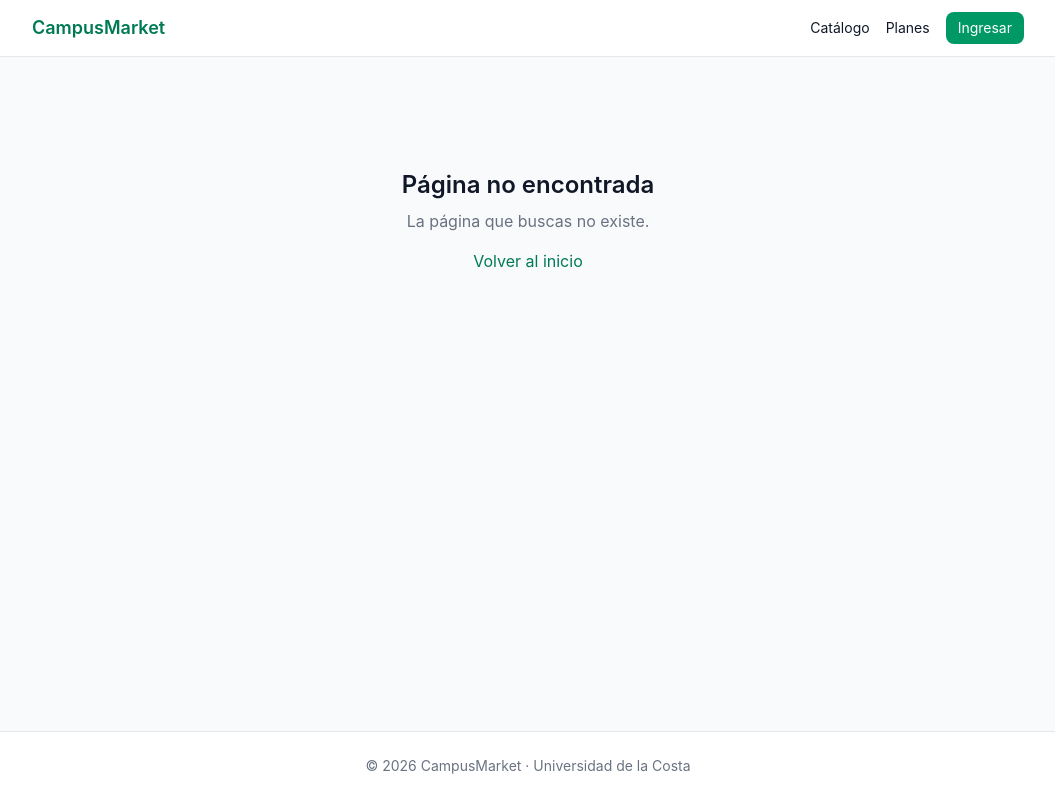
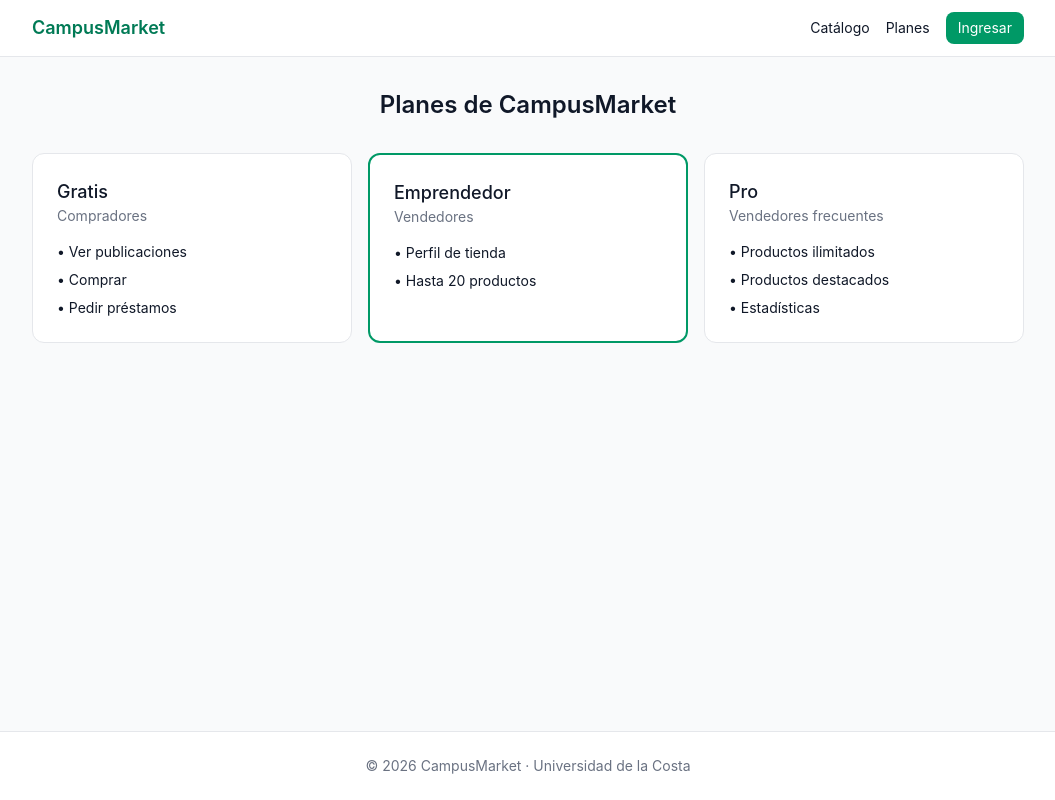
Before and after one commit to zwqui/campusmarket, a Next.js app: page /planes in a window 1280 px wide. Before the commit this address had no page. Shown: the whole page, without its empty margins (112-1167 px from the left). Built offline with nearby package versions, Linux system fonts and the light colour scheme.

Commit message:
feat: add subscription plans page

```diff
--- /dev/null
+++ b/app/planes/page.tsx
@@ -0,0 +1,48 @@
+const plans = [
+  {
+    name: "Gratis",
+    audience: "Compradores",
+    features: ["Ver publicaciones", "Comprar", "Pedir préstamos"],
+    highlight: false,
+  },
+  {
+    name: "Emprendedor",
+    audience: "Vendedores",
+    features: ["Perfil de tienda", "Hasta 20 productos"],
+    highlight: true,
+  },
+  {
+    name: "Pro",
+    audience: "Vendedores frecuentes",
+    features: ["Productos ilimitados", "Productos destacados", "Estadísticas"],
+    highlight: false,
+  },
+];
+
+export default function PlansPage() {
+  return (
+    <div className="space-y-8">
+      <h1 className="text-center text-2xl font-semibold">
+        Planes de CampusMarket
+      </h1>
+      <div className="grid gap-4 md:grid-cols-3">
+        {plans.map((p) => (
+          <div
+            key={p.name}
+            className={`rounded-xl border bg-white p-6 ${
+              p.highlight ? "border-2 border-emerald-600" : "border-gray-200"
+            }`}
+          >
+            <h2 className="text-lg font-medium">{p.name}</h2>
+            <p className="text-sm text-gray-500">{p.audience}</p>
+            <ul className="mt-4 space-y-2 text-sm">
+              {p.features.map((f) => (
+                <li key={f}>• {f}</li>
+              ))}
+            </ul>
+          </div>
+        ))}
+      </div>
+    </div>
+  );
+}
```
